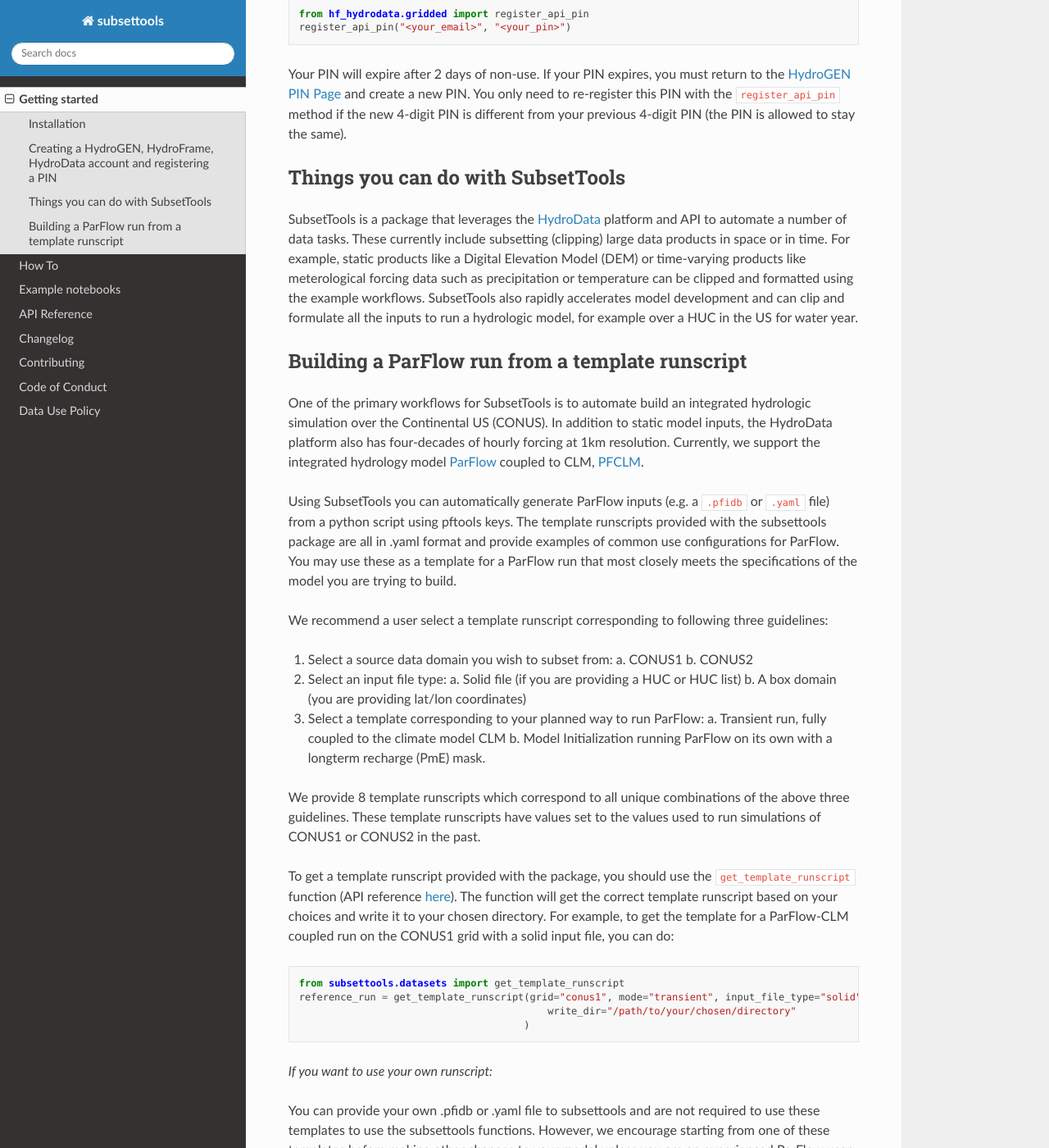
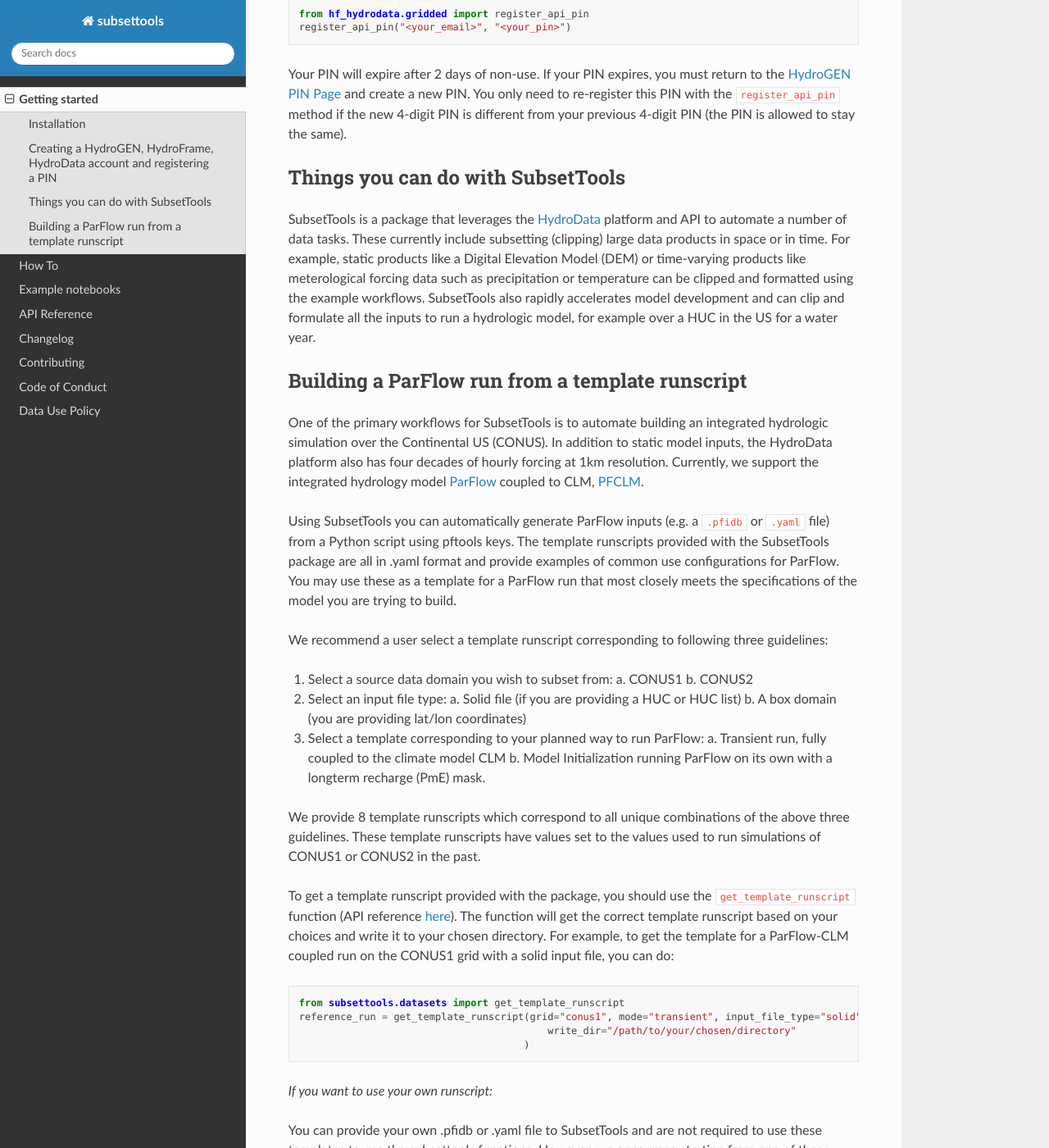
Before and after one commit to hydroframe/subsettools, a Sphinx documentation site: the page built from docs/getting_started.md, in a window 1280 px wide and 1400 px high, scrolled down 1429 px. Shown: the whole window at 82% size. Built offline with Sphinx 7.4.7 and the Read the Docs theme 2.0.0, drawn with Linux system fonts in a browser that asks for light colours; some of the changed text lies outside the part shown.

````diff
--- a/docs/getting_started.md
+++ b/docs/getting_started.md
@@ -14,7 +14,7 @@ You can also install the latest development version by cloning the GitHub reposi
 $ pip install git+https://github.com/hydroframe/subsettools.git
 ```
 
-In order to use a small subset of the `subsettools` functions, you also need to have ParFlow installed. Please refer to the [HydroFrame](https://hydroframe.parflow.org/) for help getting started with ParFlow.
+In order to use a small subset of the `subsettools` functions, you also need to have ParFlow installed. Please refer to the [HydroFrame](https://hydroframe.org/) for help getting started with ParFlow.
 
 In addition, we provide a reproducible computational environment using [Binder](https://mybinder.org/v2/gh/hydroframe/subsettools-binder/HEAD), where you can execute the example notebooks without the need to install the subsettools package or ParFlow. Please note that the Binder project has limited resources, so this is not an appropriate place to run large simulations - but it's a great environment to get started with the subsettools API. Note that Binder may take several minutes to launch.
 
@@ -58,13 +58,13 @@ to stay the same).
 
 ## Things you can do with SubsetTools
 
-SubsetTools is a package that leverages the [HydroData](https://www.hydroframe.org/hydrodata) platform and API to automate a number of data tasks.  These currently include subsetting (clipping) large data products in space or in time.  For example, static products like a Digital Elevation Model (DEM) or time-varying products like meterological forcing data such as precipitation or temperature can be clipped and formatted using the example workflows.  SubsetTools also rapidly accelerates model development and can clip and formulate all the inputs to run a hydrologic model, for example over a HUC in the US for water year.
+SubsetTools is a package that leverages the [HydroData](https://www.hydroframe.org/hydrodata) platform and API to automate a number of data tasks.  These currently include subsetting (clipping) large data products in space or in time.  For example, static products like a Digital Elevation Model (DEM) or time-varying products like meterological forcing data such as precipitation or temperature can be clipped and formatted using the example workflows.  SubsetTools also rapidly accelerates model development and can clip and formulate all the inputs to run a hydrologic model, for example over a HUC in the US for a water year.
 
 ## Building a ParFlow run from a template runscript
 
-One of the primary workflows for SubsetTools is to automate build an integrated hydrologic simulation over the Continental US (CONUS).  In addition to static model inputs, the HydroData platform also has four-decades of hourly forcing at 1km resolution.  Currently, we support the integrated hydrology model [ParFlow](https://www.parflow.org) coupled to CLM, [PFCLM](https://www.hydroframe.org/parflow-resources).
+One of the primary workflows for SubsetTools is to automate building an integrated hydrologic simulation over the Continental US (CONUS).  In addition to static model inputs, the HydroData platform also has four decades of hourly forcing at 1km resolution.  Currently, we support the integrated hydrology model [ParFlow](https://www.parflow.org) coupled to CLM, [PFCLM](https://www.hydroframe.org/parflow-resources).
 
-Using SubsetTools you can automatically generate ParFlow inputs (e.g. a `.pfidb` or `.yaml` file) from a python script using pftools keys.  The template runscripts provided with the subsettools package are all in .yaml format and provide examples of common use configurations for ParFlow. You may use these as a template for a ParFlow run that most closely meets the specifications of the model
+Using SubsetTools you can automatically generate ParFlow inputs (e.g. a `.pfidb` or `.yaml` file) from a Python script using pftools keys.  The template runscripts provided with the SubsetTools package are all in .yaml format and provide examples of common use configurations for ParFlow. You may use these as a template for a ParFlow run that most closely meets the specifications of the model
 you are trying to build.
 
 We recommend a user select a template runscript corresponding to following three guidelines:
@@ -95,5 +95,5 @@ reference_run = get_template_runscript(grid="conus1", mode="transient", input_fi
 
 *If you want to use your own runscript:*
 
-You can provide your own .pfidb or .yaml file to subsettools and are not required to use these templates to use the subsettools functions.
+You can provide your own .pfidb or .yaml file to SubsetTools and are not required to use these templates to use the subsettools functions.
 However, we encourage starting from one of these templates before making other changes to your model unless you are an experienced ParFlow user as it is possible the settings in your runscript will be incompatible with running data from the CONUS1 and 2 domains.
````
Also changed, not shown: docs/index.md (+3 -3 lines), docs/example_notebooks/conus1_subsetting_spinup.ipynb, docs/examples/build_run_from_template.ipynb, docs/examples/configure_clm_from_template.ipynb, docs/examples/definte_subset.ipynb, docs/examples/subset_forcing_data.ipynb, docs/examples/subset_static_inputs.ipynb.
